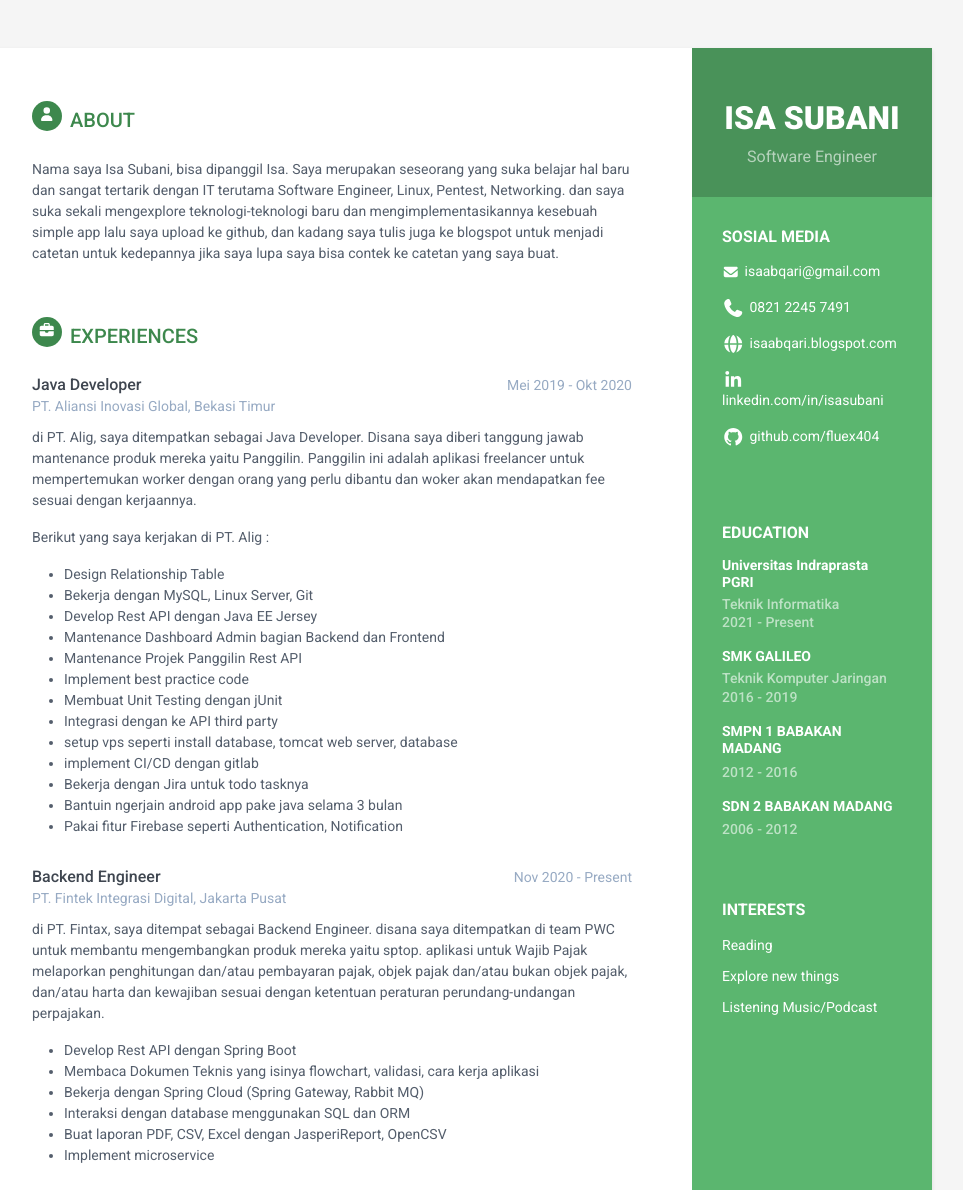
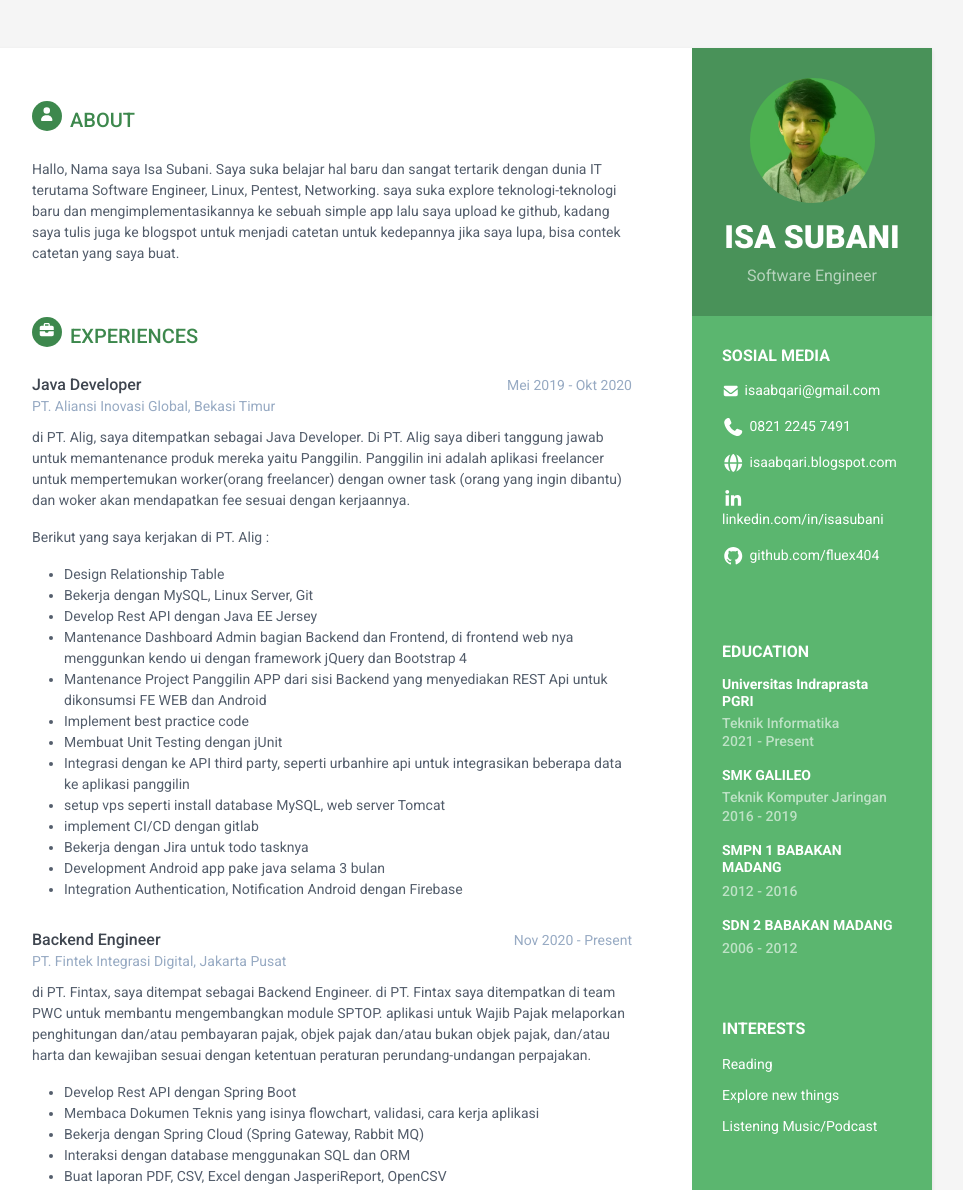
Before and after one commit to fluex404/landing-page, a plain HTML site: page index.html in a window 1280 px wide. Shown: the top 1190 px of the page, without its empty margins (188-1151 px from the left). Drawn offline with Linux system fonts and the light colour scheme.

Commit message:
revisi wording

```diff
--- a/index.html
+++ b/index.html
@@ -24,7 +24,7 @@
     <div class="wrapper mt-lg-5">
         <div class="sidebar-wrapper">
             <div class="profile-container">
-                <img class="profile" src="" alt="" />
+                <img class="profile" src="assets/images/profile.jpg" alt="" />
                 <h1 class="name">ISA SUBANI</h1>
                 <h3 class="tagline">Software Engineer</h3>
             </div><!--//profile-container-->
@@ -82,11 +82,11 @@
             <section class="section summary-section">
                 <h2 class="section-title"><span class="icon-holder"><i class="fas fa-user"></i></span>About</h2>
                 <div class="summary">
-                    <p>Nama saya Isa Subani, bisa dipanggil Isa.
-                        Saya merupakan seseorang yang suka belajar hal baru dan sangat tertarik dengan IT terutama Software Engineer, Linux, Pentest, Networking.
-                        dan saya suka sekali mengexplore teknologi-teknologi baru dan mengimplementasikannya kesebuah
-                        simple app lalu saya upload ke github, dan kadang saya tulis juga ke blogspot untuk menjadi
-                        catetan untuk kedepannya jika saya lupa saya bisa contek ke catetan yang saya buat.</p>
+                    <p>Hallo, Nama saya Isa Subani.
+                        Saya suka belajar hal baru dan sangat tertarik dengan dunia IT terutama Software Engineer, Linux, Pentest, Networking.
+                        saya suka explore teknologi-teknologi baru dan mengimplementasikannya ke sebuah
+                        simple app lalu saya upload ke github, kadang saya tulis juga ke blogspot untuk menjadi
+                        catetan untuk kedepannya jika saya lupa, bisa contek catetan yang saya buat.</p>
                 </div><!--//summary-->
             </section><!--//section-->
 
@@ -103,25 +103,25 @@
                     </div><!--//meta-->
                     <div class="details">
                         <p>di PT. Alig, saya ditempatkan sebagai Java Developer.
-                            Disana saya diberi tanggung jawab mantenance produk mereka yaitu Panggilin.
-                            Panggilin ini adalah aplikasi freelancer untuk mempertemukan worker dengan
-                            orang yang perlu dibantu dan woker akan mendapatkan fee sesuai dengan kerjaannya.
+                            Di PT. Alig saya diberi tanggung jawab untuk memantenance produk mereka yaitu Panggilin.
+                            Panggilin ini adalah aplikasi freelancer untuk mempertemukan worker(orang freelancer) dengan
+                            owner task (orang yang ingin dibantu) dan woker akan mendapatkan fee sesuai dengan kerjaannya.
                         </p>
                         <p>Berikut yang saya kerjakan di PT. Alig : </p>
                         <ul>
                             <li><span>Design Relationship Table</span></li>
                             <li>Bekerja dengan MySQL, Linux Server, Git</li>
                             <li>Develop Rest API dengan Java EE Jersey</li>
-                            <li>Mantenance Dashboard Admin bagian Backend dan Frontend</li>
-                            <li>Mantenance Projek Panggilin Rest API</li>
+                            <li>Mantenance Dashboard Admin bagian Backend dan Frontend, di frontend web nya menggunkan kendo ui dengan framework jQuery dan Bootstrap 4</li>
+                            <li>Mantenance Project Panggilin APP dari sisi Backend yang menyediakan REST Api untuk dikonsumsi FE WEB dan Android</li>
                             <li>Implement best practice code</li>
                             <li>Membuat Unit Testing dengan jUnit</li>
-                            <li>Integrasi dengan ke API third party</li>
-                            <li>setup vps seperti install database, tomcat web server, database</li>
+                            <li>Integrasi dengan ke API third party, seperti urbanhire api untuk integrasikan beberapa data ke aplikasi panggilin</li>
+                            <li>setup vps seperti install database MySQL, web server Tomcat</li>
                             <li>implement CI/CD dengan gitlab</li>
                             <li>Bekerja dengan Jira untuk todo tasknya</li>
-                            <li>Bantuin ngerjain android app pake java selama 3 bulan</li>
-                            <li>Pakai fitur Firebase seperti Authentication, Notification</li>
+                            <li>Development Android app pake java selama 3 bulan</li>
+                            <li>Integration Authentication, Notification Android dengan Firebase</li>
                         </ul>
                     </div><!--//details-->
                 </div><!--//item-->
@@ -137,7 +137,7 @@
                     <div class="details">
                         <p>
                             di PT. Fintax, saya ditempat sebagai Backend Engineer.
-                            disana saya ditempatkan di team PWC untuk membantu mengembangkan produk mereka yaitu sptop.
+                            di PT. Fintax saya ditempatkan di team PWC untuk membantu mengembangkan module SPTOP.
                             aplikasi untuk Wajib Pajak melaporkan penghitungan dan/atau pembayaran pajak,
                             objek pajak dan/atau bukan objek pajak, dan/atau harta dan kewajiban sesuai dengan ketentuan peraturan perundang-undangan perpajakan.
                         </p>
@@ -147,7 +147,6 @@
                             <li>Bekerja dengan Spring Cloud (Spring Gateway, Rabbit MQ)</li>
                             <li>Interaksi dengan database menggunakan SQL dan ORM</li>
                             <li>Buat laporan PDF, CSV, Excel dengan JasperiReport, OpenCSV</li>
-                            <li>Implement microservice</li>
                         </ul>
                     </div><!--//details-->
                 </div><!--//item-->
@@ -225,6 +224,18 @@
                     </div><!--//item-->
                     <div class="item">
                         <h3 class="level-title">PostgreSQL</h3>
+                        <div class="progress level-bar">
+						    <div class="progress-bar theme-progress-bar" role="progressbar" style="width: 99%" aria-valuenow="99" aria-valuemin="0" aria-valuemax="100"></div>
+						</div>
+                    </div><!--//item-->
+                    <div class="item">
+                        <h3 class="level-title">JasperIreport</h3>
+                        <div class="progress level-bar">
+						    <div class="progress-bar theme-progress-bar" role="progressbar" style="width: 99%" aria-valuenow="99" aria-valuemin="0" aria-valuemax="100"></div>
+						</div>
+                    </div><!--//item-->
+                    <div class="item">
+                        <h3 class="level-title">Microsoft Excel</h3>
                         <div class="progress level-bar">
 						    <div class="progress-bar theme-progress-bar" role="progressbar" style="width: 99%" aria-valuenow="99" aria-valuemin="0" aria-valuemax="100"></div>
 						</div>
@@ -308,6 +319,12 @@
 						    <div class="progress-bar theme-progress-bar" role="progressbar" style="width: 99%" aria-valuenow="99" aria-valuemin="0" aria-valuemax="100"></div>
 						</div>
                     </div><!--//item-->
+                    <div class="item">
+                        <h3 class="level-title">Vue</h3>
+                        <div class="progress level-bar">
+						    <div class="progress-bar theme-progress-bar" role="progressbar" style="width: 99%" aria-valuenow="99" aria-valuemin="0" aria-valuemax="100"></div>
+						</div>
+                    </div><!--//item-->
                 </div>
                 </div>
 
```
